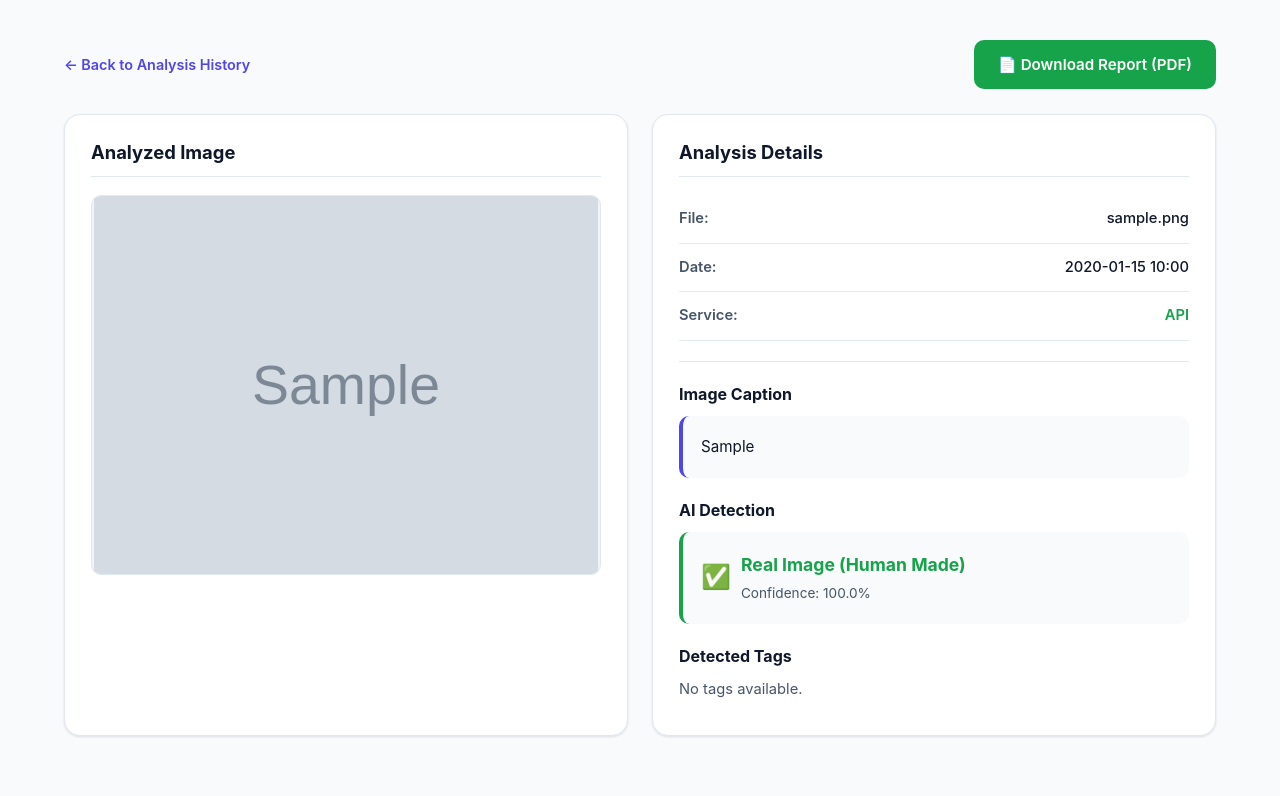
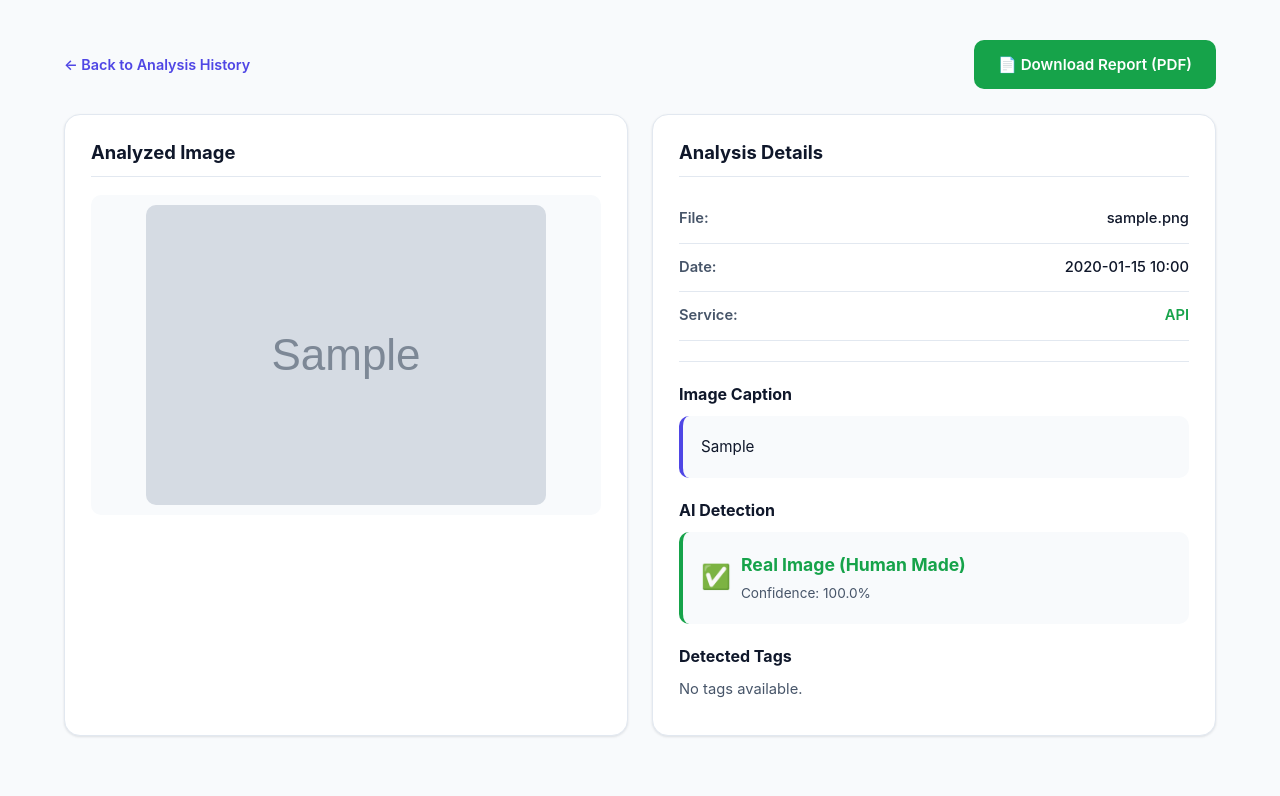
Before and after one commit to ranagk/image-tag-ai, a Flask app: page /history/1 in a window 1280 px wide. Shown: the part 73-869 px from the top of the page. Run offline with Flask 3, Linux system fonts and the light colour scheme; the visitor is signed in with stand-in values (Sample User, id 1); tables that the repository leaves empty hold one stand-in row (values such as "Sample post"); grey boxes marked "Sample" are stand-in pictures.

```diff
--- a/templates/history-detail.html
+++ b/templates/history-detail.html
@@ -26,7 +26,12 @@
 
         <div class="card">
             <h2>Analyzed Image</h2>
-            <img src="{{ url_for('static', filename='uploads/' + result.image_name) }}" alt="Analyzed Image" class="analysis-image">
+           <div style="flex: 1; display: flex; align-items: center; justify-content: center; background: var(--bg-body); border-radius: var(--radius); padding: 10px; min-height: 200px;">
+                <img src="{{ url_for('static', filename='uploads/' + result.image_name) }}"
+                    alt="Analyzed Image"
+                    style="max-height: 400px; object-fit: contain; border-radius: var(--radius);"
+                    onerror="this.style.display='none'; this.parentElement.innerHTML='<div style=\'text-align:center; color:var(--text-muted);\'>⚠️ Image file not found on server.</div>'">
+            </div>
         </div>
 
         <div class="card">
```
